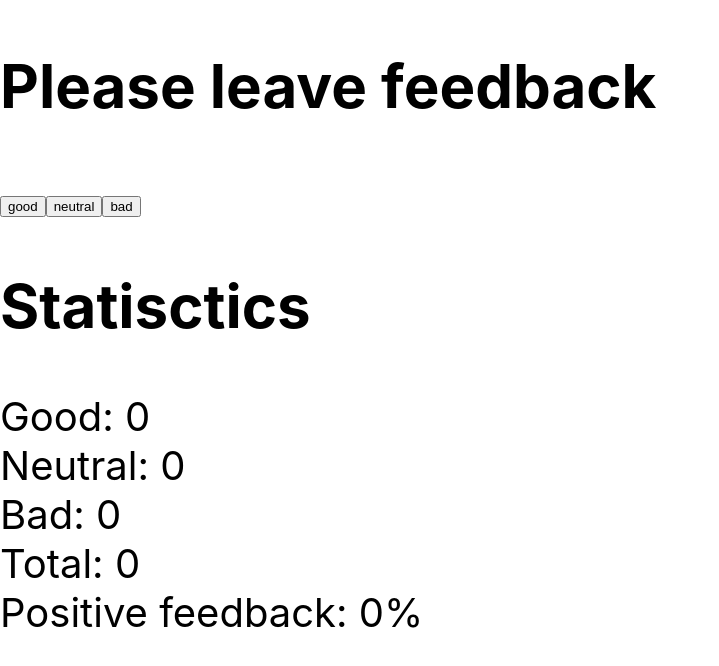
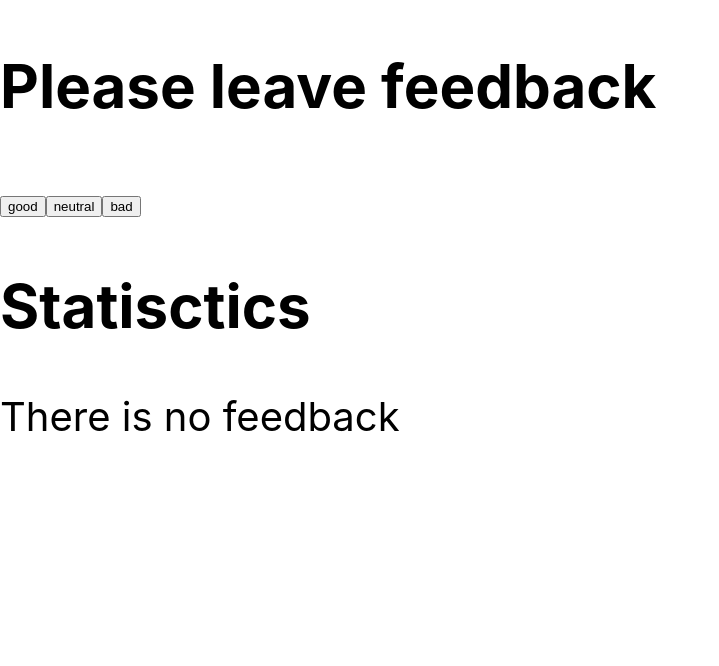
Before and after one commit to Daniel254/goit-react-hw-02-feedback, a React (Create React App) app: page / in a window 1280 px wide. Shown: the top 666 px of the page, without its empty margins (0-719 px from the left). Built offline with nearby package versions, Linux system fonts and the light colour scheme.

Commit message:
Step 4 done

```diff
--- a/src/App.jsx
+++ b/src/App.jsx
@@ -2,6 +2,7 @@ import React, { Component } from 'react';
 import Section from 'components/Section/Section';
 import FeedbackOptions from 'components/FeedbackOptions/FeedbackOptions';
 import Statistics from 'components/Statistics/Statistics';
+import Notification from 'components/Notification/Notification';
 
 export class App extends Component {
   state = {
@@ -37,6 +38,7 @@ export class App extends Component {
           />
         </Section>
         <Section title="Statisctics">
+          {this.countTotalFeedback() > 0 ? (
             <Statistics
               good={this.state.good}
               neutral={this.state.neutral}
@@ -44,6 +46,9 @@ export class App extends Component {
               total={this.countTotalFeedback()}
               positivePercentage={this.countPositiveFeedbackPercentage()}
             />
+          ) : (
+            <Notification message="There is no feedback" />
+          )}
         </Section>
       </>
     );
--- /dev/null
+++ b/src/components/Notification/Notification.jsx
@@ -0,0 +1,10 @@
+import PropTypes from 'prop-types';
+import React, { Component } from 'react';
+
+export default class Notification extends Component {
+  static propTypes = { message: PropTypes.string };
+
+  render() {
+    return this.props.message && <p>{this.props.message}</p>;
+  }
+}
--- a/src/components/Statistics/Statistics.jsx
+++ b/src/components/Statistics/Statistics.jsx
@@ -12,7 +12,7 @@ export default class Statistics extends Component {
 
   render() {
     return (
-      <>
+      <p>
         Good: {this.props.good}
         <br />
         Neutral: {this.props.neutral}
@@ -23,7 +23,7 @@ export default class Statistics extends Component {
         <br />
         Positive feedback: {this.props.positivePercentage}%
         <br />
-      </>
+      </p>
     );
   }
 }
```
Lines whose indentation alone changed are shown as unchanged.
